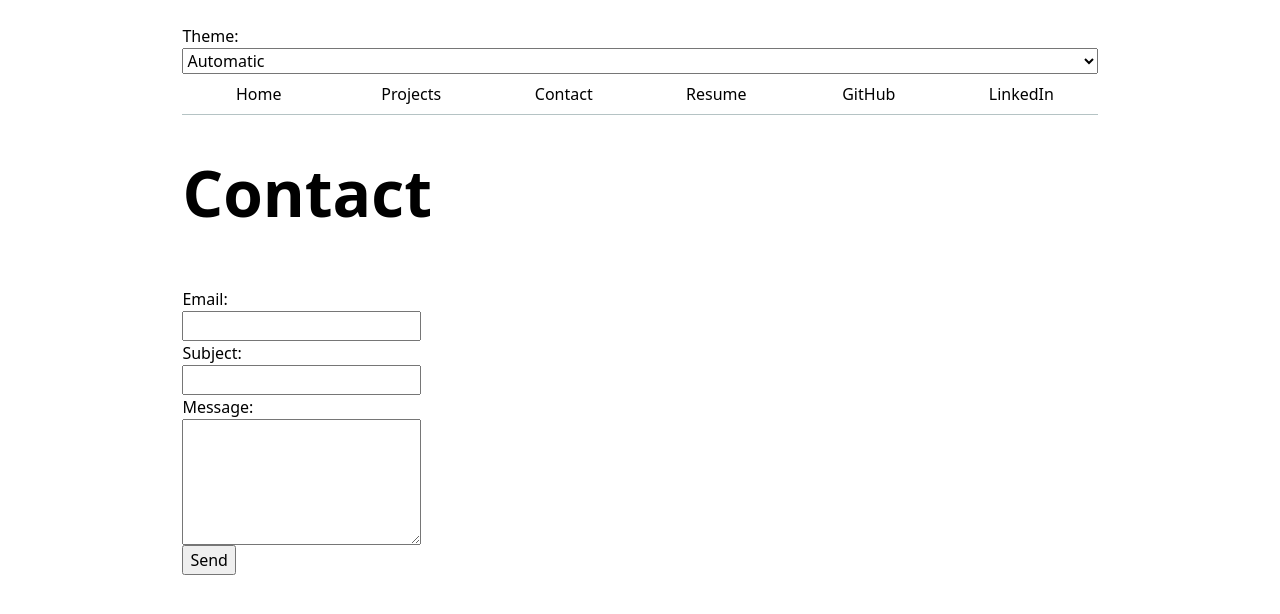
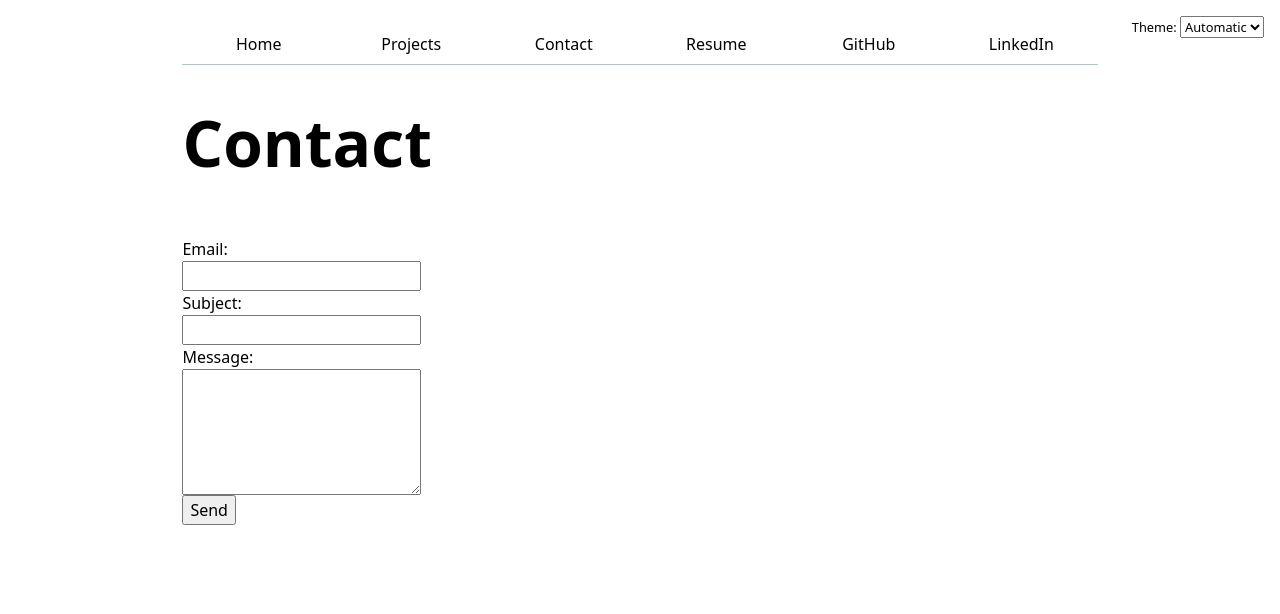
Before and after one commit to saharzahir/Portfolio, a plain HTML site: page Contact/index.html in a window 1280 px wide. Drawn offline with Linux system fonts and the light colour scheme.

Commit message:
Update style.css

```diff
--- a/style.css
+++ b/style.css
@@ -52,7 +52,7 @@
   gap: 1em;
 }
 
-label {
+form label {
   display: grid;
   grid-template-columns: subgrid;
   grid-column: 1 / -1;
@@ -103,3 +103,10 @@
 ul {
   padding-left: 1.5rem;
 }
+
+.color-scheme {
+  position: absolute;
+  top: 1rem;
+  right: 1rem;
+  font-size: 80%;
+}
```
